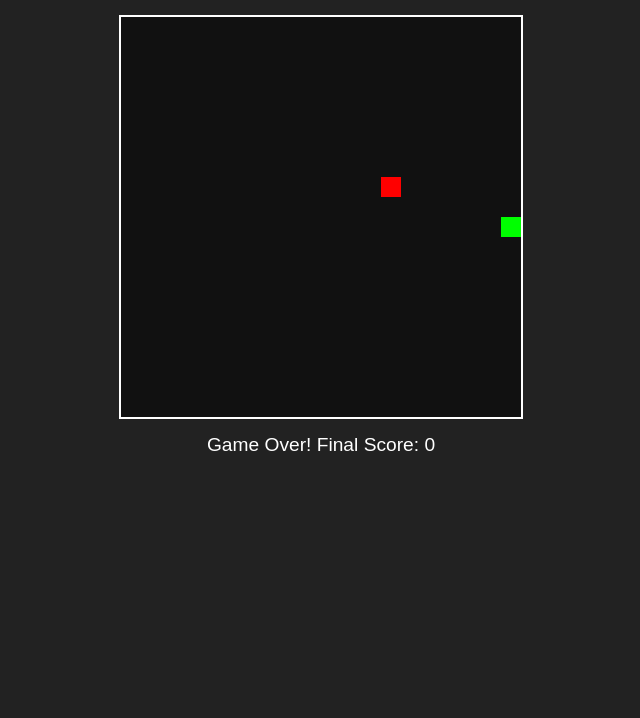
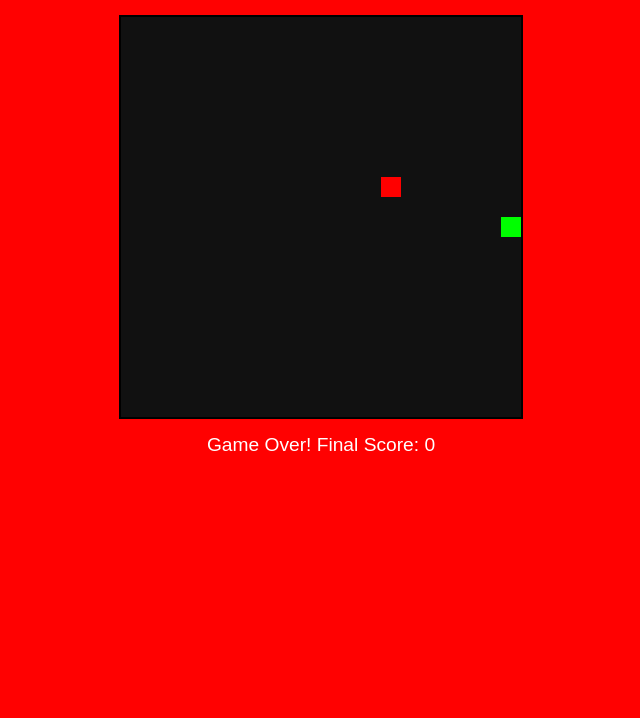
Before and after one commit to carcan95/Snake-Game, a plain HTML site: page index.html in a window 1280 px wide. Shown: the part 82-800 px from the top of the page, without its empty margins (319-959 px from the left). Drawn offline with Linux system fonts and the light colour scheme.

Commit message:
Update index.html

```diff
--- a/index.html
+++ b/index.html
@@ -6,7 +6,7 @@
   <title>Snake Game</title>
   <style>
     body {
-      background: #222;
+      background: #ff0101;
       color: #fff;
       font-family: Arial, sans-serif;
       display: flex;
@@ -21,8 +21,8 @@
       margin-bottom: 10px;
     }
     #gameCanvas {
-      background: #111;
-      border: 2px solid #fff;
+      background: #ffffff;
+      border: 2px solid #000000;
       margin-top: 20px;
       display: block;
     }
```
